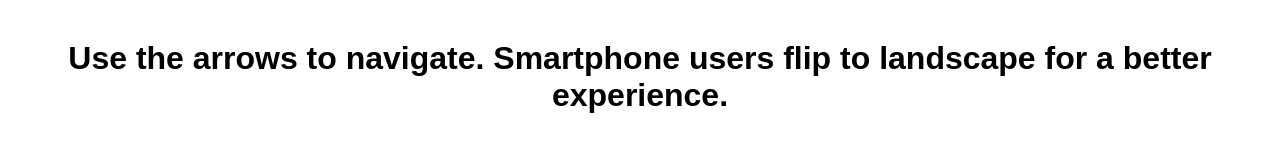
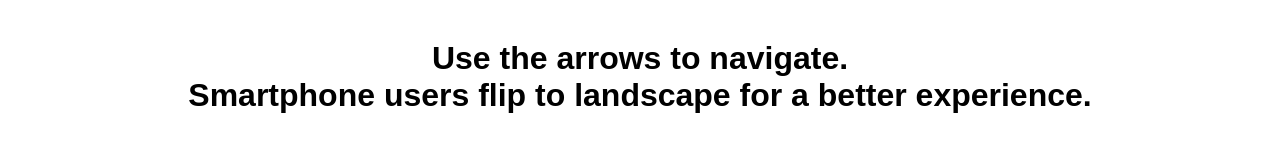
Before and after one commit to MusicqueYD/MusicqueYD.github.io, a plain HTML site: page index.html in a window 1280 px wide. Drawn offline with Linux system fonts and the light colour scheme.

Commit message:
Update index.html

```diff
--- a/index.html
+++ b/index.html
@@ -171,7 +171,7 @@ width: 2.7em;
 
 </b>
 </b>
-<center><h1 class="paddingtext"><font face="Arial">Use the arrows to navigate. Smartphone users flip to landscape for a better experience.</h1></center>
+<center><h1 class="paddingtext"><font face="Arial">Use the arrows to navigate.<br>Smartphone users flip to landscape for a better experience.</h1></center>
 <div class="logo-backs"></div>
 
 <audio id="audio" src=""></audio>
```
